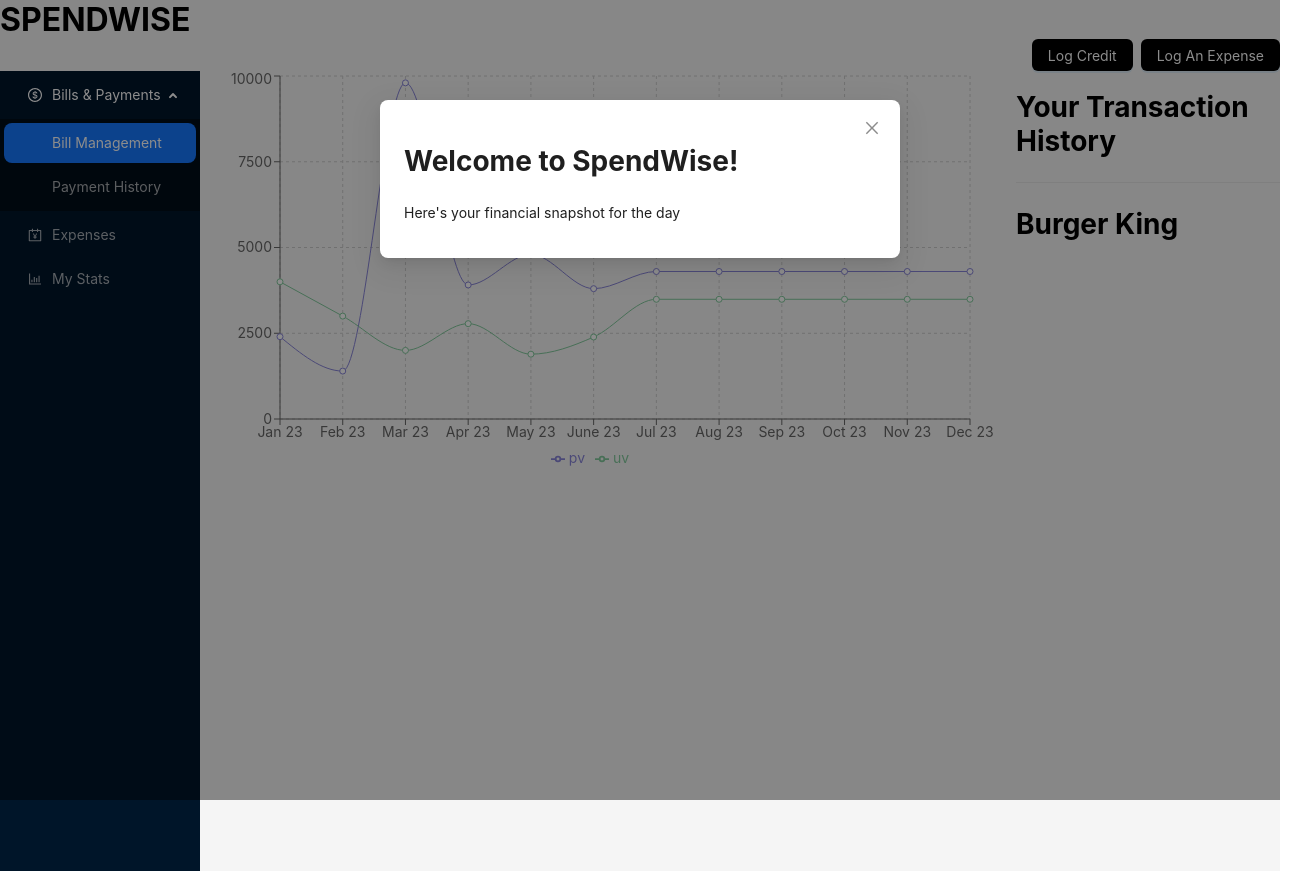
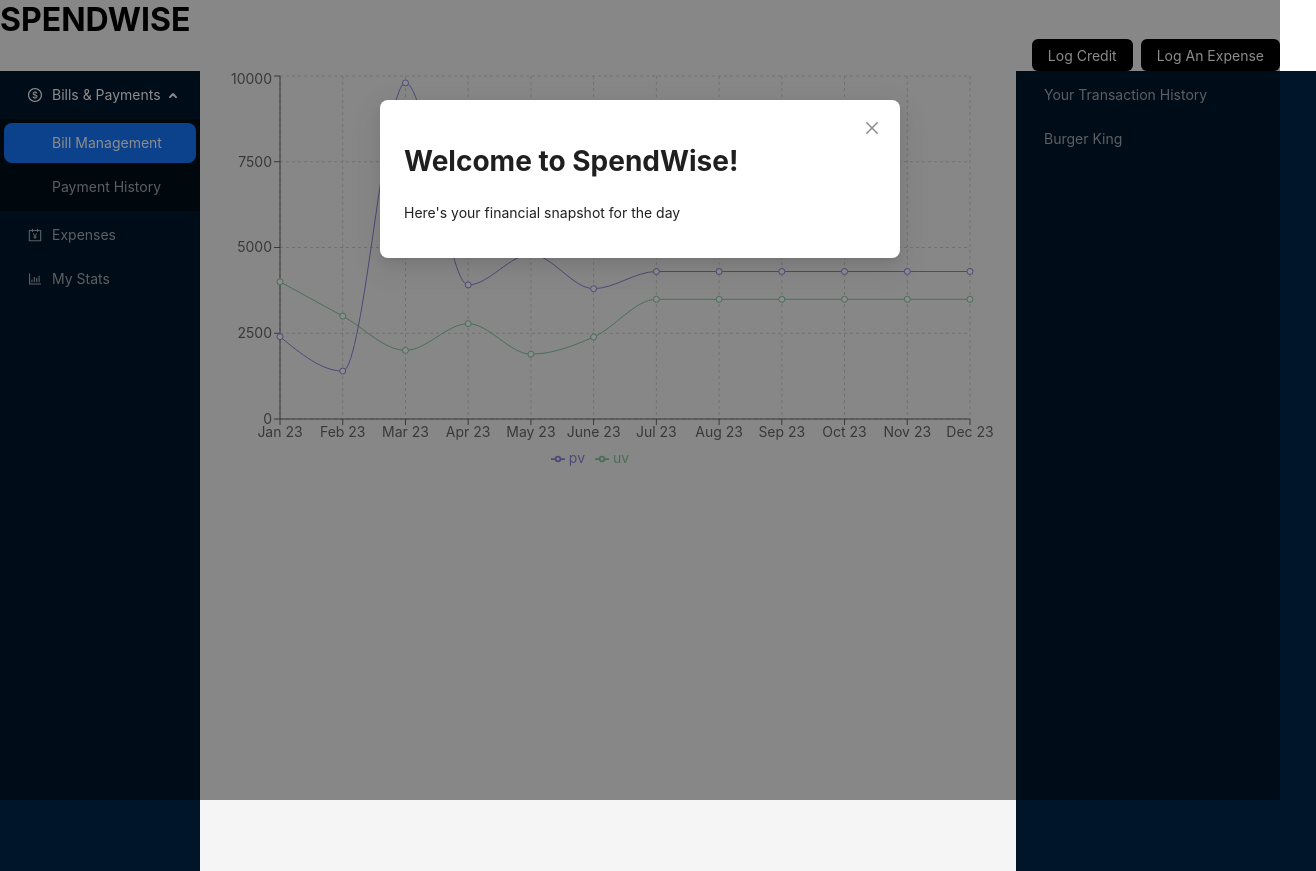
Before and after one commit to zeenat-abedin/spendwise, a React (Create React App) app: page / in a window 1280 px wide. Shown: the whole page, 1316 px wide, since content can reach past the window. Built offline with nearby package versions, Linux system fonts and the light colour scheme.

Commit message:
replace Divider with Ant Design Sider and Menu components to display transaction history and Burger King

```diff
--- a/src/components/TransactionHistory.jsx
+++ b/src/components/TransactionHistory.jsx
@@ -1,13 +1,31 @@
 import React from 'react'
-import { Divider } from 'antd'
+import { Layout, Menu } from 'antd'
+const { Sider } = Layout;
 
 function TransactionHistory() {
   return (
-      <div>
-      <h1>Your Transaction History</h1>
-      <Divider />
-      <h1>Burger King</h1>
-      </div>
+    <Sider
+        width={300}
+        theme="dark"
+        style={{ height: '100vh' }}
+    >
+
+      <Menu
+        mode="inline"
+        defaultSelectedKeys={['1']}
+        defaultOpenKeys={['sub1']}
+        style={{ height: '100%', borderRight: 0 }}
+        theme="dark"
+      >
+        <Menu.Item key="3" >
+           Your Transaction History
+        </Menu.Item>
+        <Menu.Item key="4" >
+          Burger King
+        </Menu.Item>
+      </Menu>
+     </Sider>
+
   )
 }
 
```
